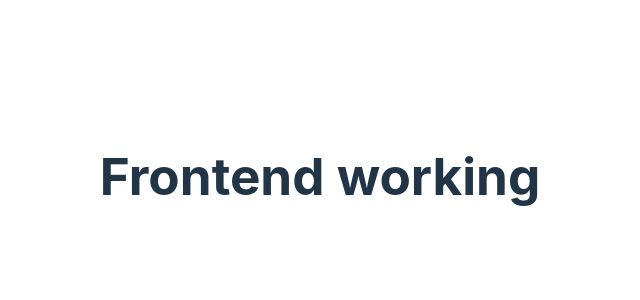
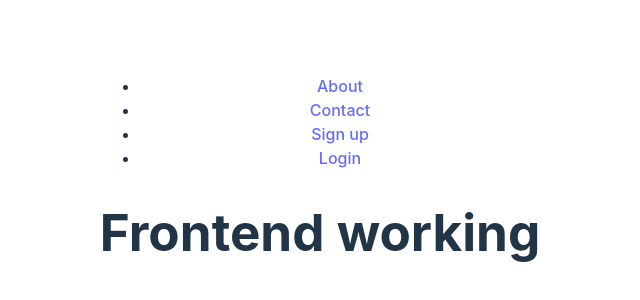
Before and after one commit to paulh6819/spine-spotter, a React (Vite) app: page / in a window 1280 px wide. Shown: the part 224-524 px from the top of the page, without its empty margins (320-960 px from the left). Built offline with nearby package versions, Linux system fonts and the light colour scheme.

Commit message:
got the menu in the html

```diff
--- a/frontend/App.tsx
+++ b/frontend/App.tsx
@@ -1,7 +1,14 @@
 import "./App.css";
+import React from "react";
+import Navigation from "../src/components/Navigation";
 
 function App() {
-  return <h1>Frontend working</h1>;
+  return (
+    <div>
+      <Navigation />
+      <h1>Frontend working</h1>
+    </div>
+  );
 }
 
 export default App;
--- /dev/null
+++ b/src/components/Navigation.tsx
@@ -0,0 +1,26 @@
+import React from "react";
+
+const Navigation: React.FC = () => {
+  return (
+    <nav>
+      <ul className="menu">
+        <li>
+          <a className="menu-category" href="/about">
+            About
+          </a>
+        </li>
+        <li>
+          <a href="/contact">Contact</a>
+        </li>
+        <li>
+          <a href="/sign-up">Sign up</a>
+        </li>
+        <li id="login-button">
+          <a href="/login">Login</a>
+        </li>
+      </ul>
+    </nav>
+  );
+};
+
+export default Navigation;
--- a/tsconfig.json
+++ b/tsconfig.json
@@ -1,5 +1,6 @@
 {
     "compilerOptions": {
+      "jsx": "react",
       /* Base Options: */
       "esModuleInterop": true,
       "skipLibCheck": true,
```
